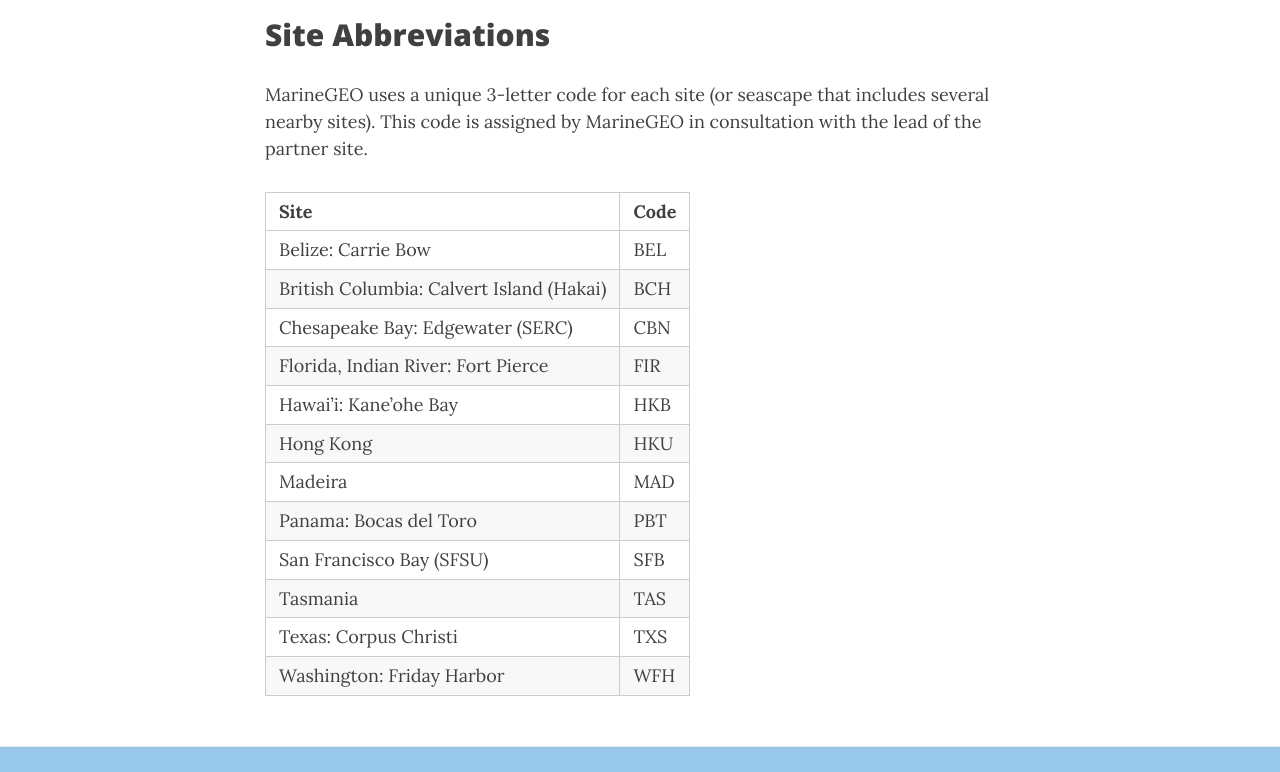
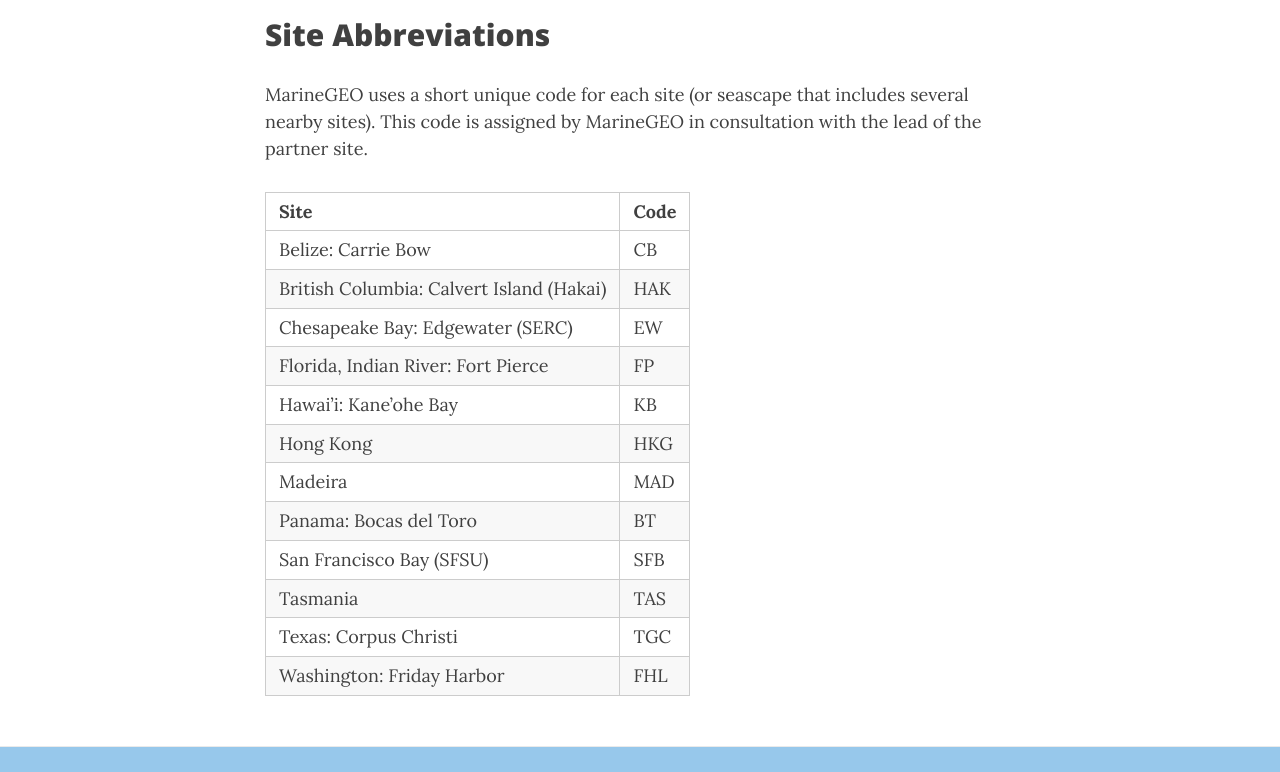
Before and after one commit to mukhamadazistholib/marinegeo.github.io, a Jekyll site: the page built from standards.md, in a window 1280 px wide and 1400 px high, scrolled down 3596 px. Shown: the part 420-1192 px from the top of the window. Built offline with Jekyll 4.4.1, drawn with Linux system fonts in a browser that asks for light colours; nearby versions of some CDN libraries.

Commit message:
reverting squidpop template, updates site abbreviations

```diff
--- a/standards.md
+++ b/standards.md
@@ -111,20 +111,20 @@ Fields that have a controlled vocabulary should have an additional table with de
 
 ## Site Abbreviations
 
-MarineGEO uses a unique 3-letter code for each site (or seascape that includes several nearby sites). This code is assigned by MarineGEO in consultation with the lead of the partner site.
+MarineGEO uses a short unique code for each site (or seascape that includes several nearby sites). This code is assigned by MarineGEO in consultation with the lead of the partner site.
 
 
 | Site | Code |
 | ---- | ---- |
-| Belize: Carrie Bow | BEL |
-| British Columbia: Calvert Island (Hakai) | BCH |
-| Chesapeake Bay: Edgewater (SERC) | CBN |
-| Florida, Indian River: Fort Pierce | FIR |
-| Hawai'i: Kane'ohe Bay | HKB |
-| Hong Kong | HKU |
+| Belize: Carrie Bow | CB |
+| British Columbia: Calvert Island (Hakai) | HAK |
+| Chesapeake Bay: Edgewater (SERC) | EW |
+| Florida, Indian River: Fort Pierce | FP |
+| Hawai'i: Kane'ohe Bay | KB |
+| Hong Kong | HKG |
 | Madeira | MAD |
-| Panama: Bocas del Toro | PBT |
+| Panama: Bocas del Toro | BT |
 | San Francisco Bay (SFSU) | SFB |
 | Tasmania | TAS |
-| Texas: Corpus Christi | TXS |
-| Washington: Friday Harbor | WFH |
+| Texas: Corpus Christi | TGC |
+| Washington: Friday Harbor | FHL |
```
Also changed, not shown: _project-modules/squidpops.md (+2 -2 lines), 1 other file.
